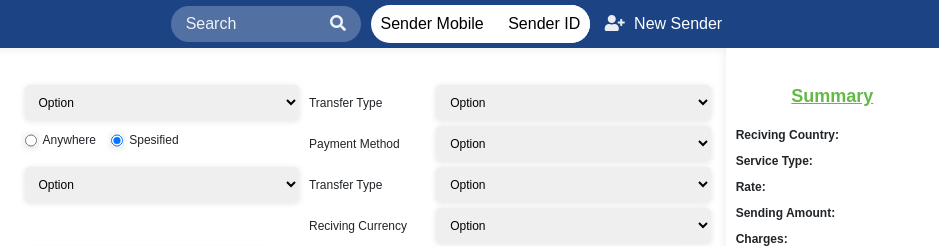
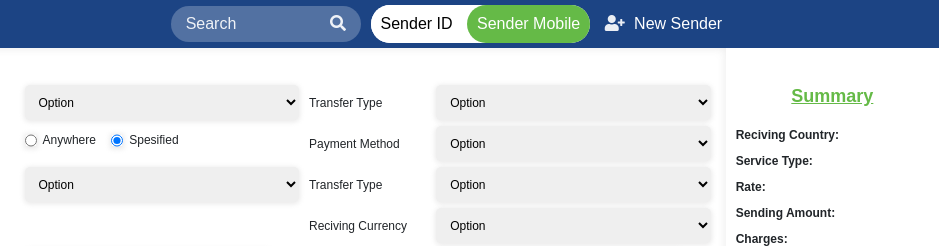
Before and after one commit to yaseenEn21/test, a plain HTML site: page index.html in a window 1280 px wide. Shown: the top 246 px of the page, 341-1280 px from the left. Drawn offline with nearby package versions, Linux system fonts and the light colour scheme.

Commit message:
Update style.css

```diff
--- a/css/style.css
+++ b/css/style.css
@@ -75,11 +75,12 @@ input {
   background-color: white;
   border-radius: 20px;
   cursor: pointer;
+  direction: rtl;
 
 }
 
-.sender-types #sender-mobile,
-.sender-types #sender-ID {
+.sender-types #sender-ID
+{
   display: inline-block;
   background-color: transparent;
   color: black;
@@ -88,11 +89,26 @@ input {
   margin: 0;
   border: 0;
 }
-
+.sender-types #sender-mobile{
+   display: inline-block;
+  /* background-color: transparent;
+  color: black; */
+  border-radius: 20px;
+  padding: 10px 10px 10px 10px;
+  margin: 0;
+  border: 0;
+   background-color: rgb(101, 186, 71);
+  color: white;
+}
 .sender-types #sender-mobile:focus,
 .sender-types #sender-ID:focus {
   background-color: rgb(101, 186, 71);
   color: white;
+}
+
+#sender-ID:focus + #sender-mobile{
+  background-color: white;
+  color: black;
 }
 
 .sender-types #sender-ID {
```
